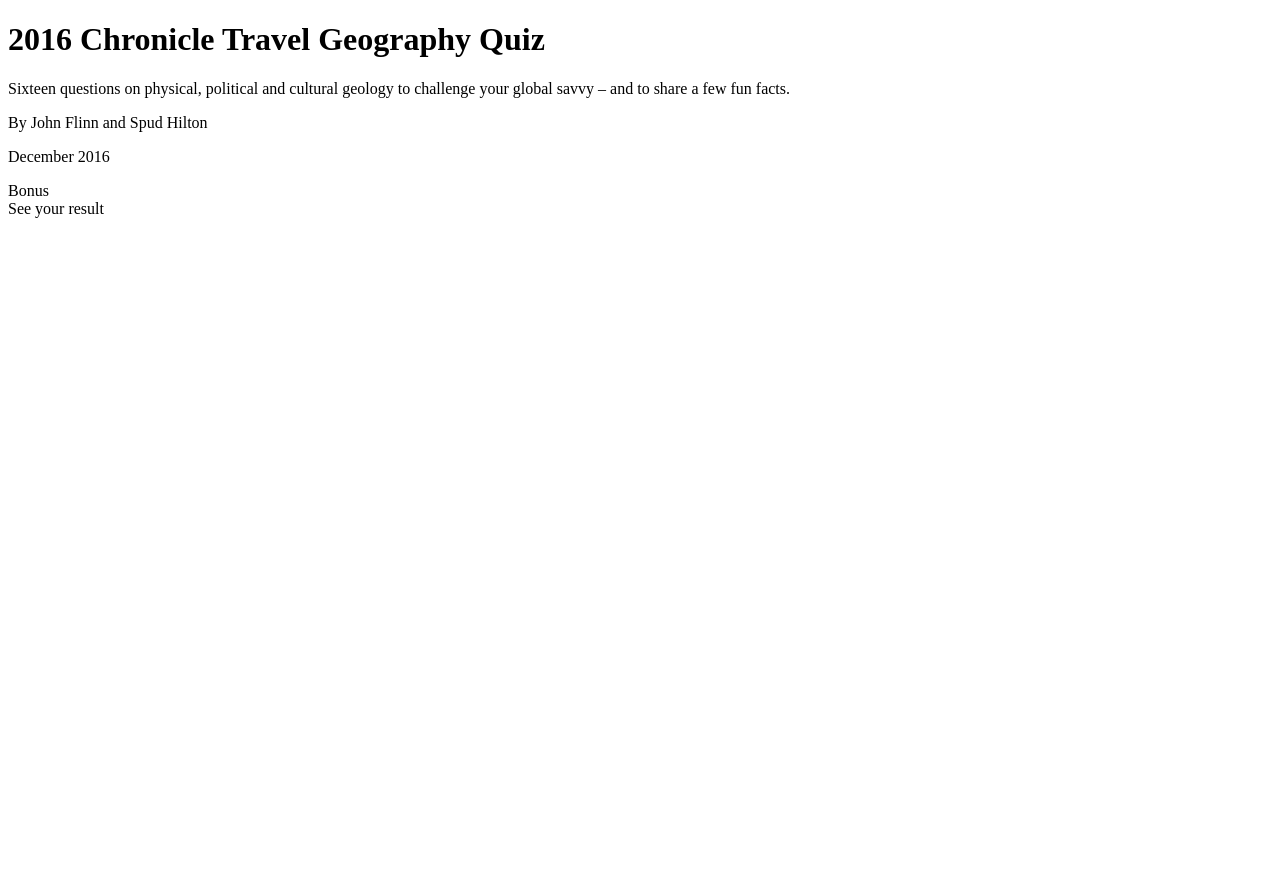
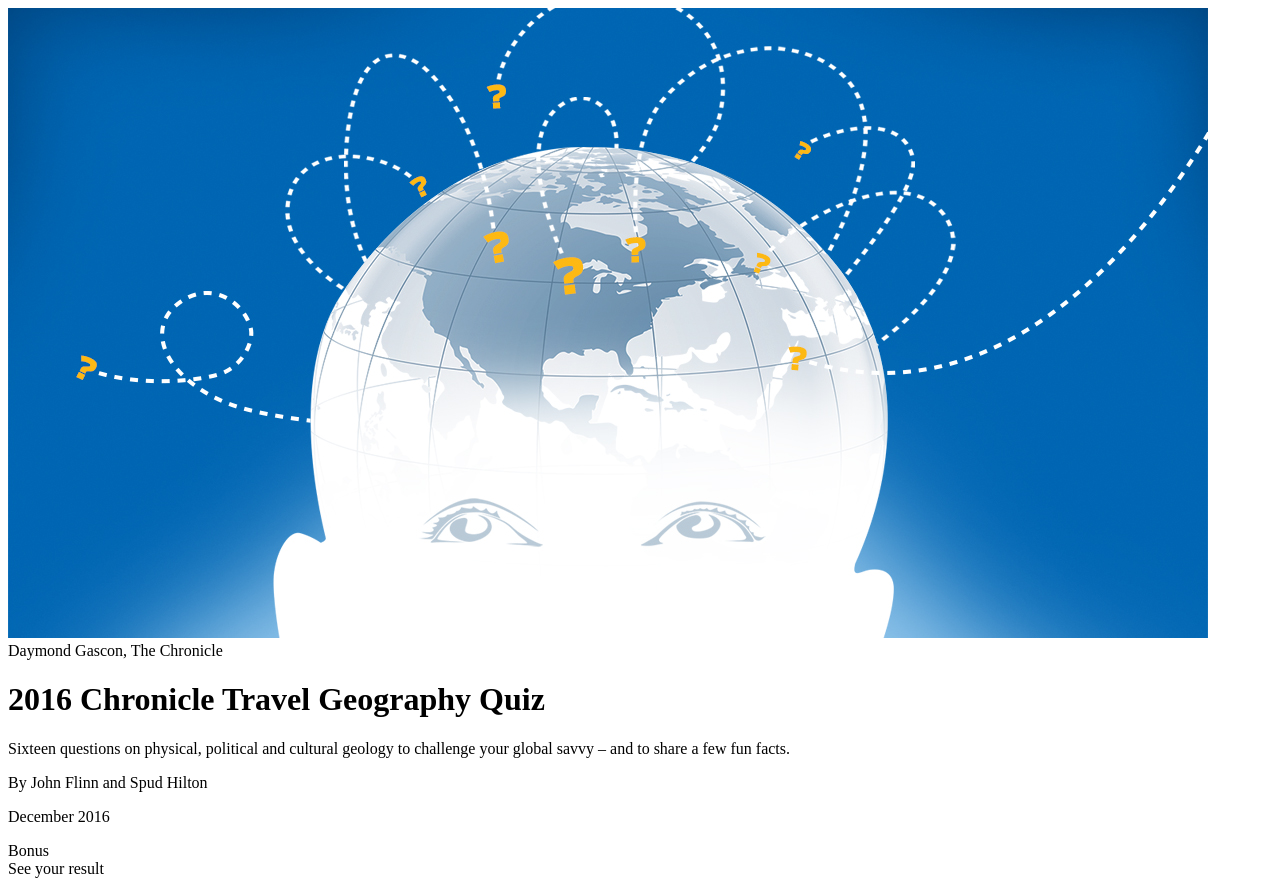
Before and after one commit to sfchronicle/quiz-template, a website with bundled scripts: page src/index.html in a window 1280 px wide. Before the commit the page ends 800 px from the top, so only its background shows below. Built offline with nearby package versions, Linux system fonts and the light colour scheme; files whose address does not match are found by name.

Commit message:
added illo which is very beautiful

```diff
--- a/src/css/project.less
+++ b/src/css/project.less
@@ -1,5 +1,12 @@
 @yellow: #FFE599;
 @dark-yellow: darken(#FFE599,20%);
+
+.top-img {
+  margin-top: 0;
+  @media @mobile {
+    margin-bottom: 20px;
+  }
+}
 
 .social-block {
   text-align: center;
@@ -12,7 +19,10 @@
 }
 
 .title-container {
-  padding-top: 50px;
+  padding-top: 35px;
+  @media @mobile {
+    padding-top: 35px;
+  }
 }
 
 .outer {
@@ -88,6 +98,10 @@
       color: red;
     }
   }
+  @media @tablet {
+    width: 95%;
+    margin: auto;
+  }
 }
 
 .divider {
--- a/src/css/sfchronicle.less
+++ b/src/css/sfchronicle.less
@@ -391,6 +391,14 @@
   &.landing {
     margin-bottom: 2.5em;
   }
+  &.title {
+    font-family: @block-graphics;
+    margin-top: 0;
+    padding: 0;
+    @media @tablet{
+      padding: 0 10px;
+    }
+  }
 }
 
 .byline {
--- a/src/index.html
+++ b/src/index.html
@@ -21,8 +21,9 @@
     <div class="outer">
 
       <div class="title-container">
-        <div class="small-man">
-          <%= t.include("assets/logos/QUESTIONMAN.svg") %>
+        <div class="full-width-img top-img">
+          <img src="./assets/trivia-illo.jpeg">
+          <div class="caption title">Daymond Gascon, The Chronicle</div>
         </div>
         <h1 class="title long">2016 Chronicle Travel Geography Quiz</h1>
         <div class="deck">Sixteen questions on physical, political and cultural geology to challenge your global savvy – and to share a few fun facts.</div>
```
Also changed, not shown: src/assets/trivia-illo.jpeg (added).
